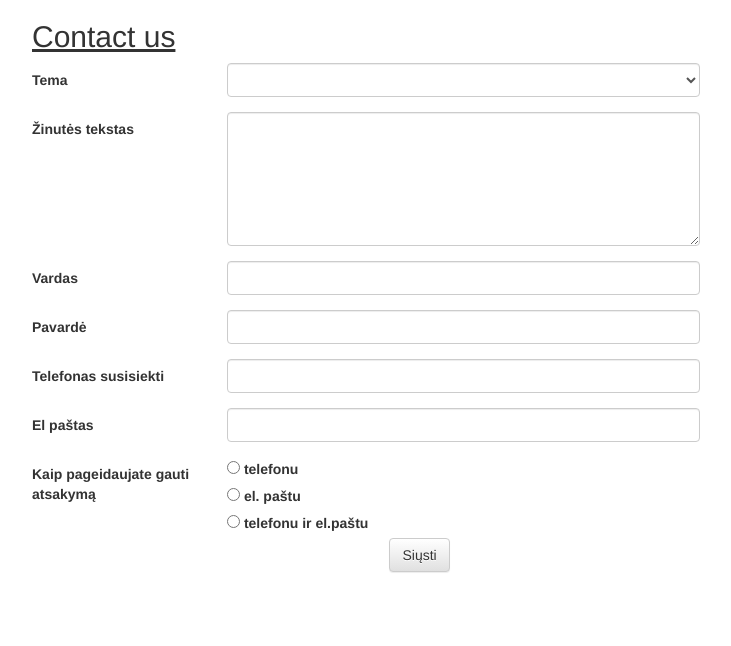
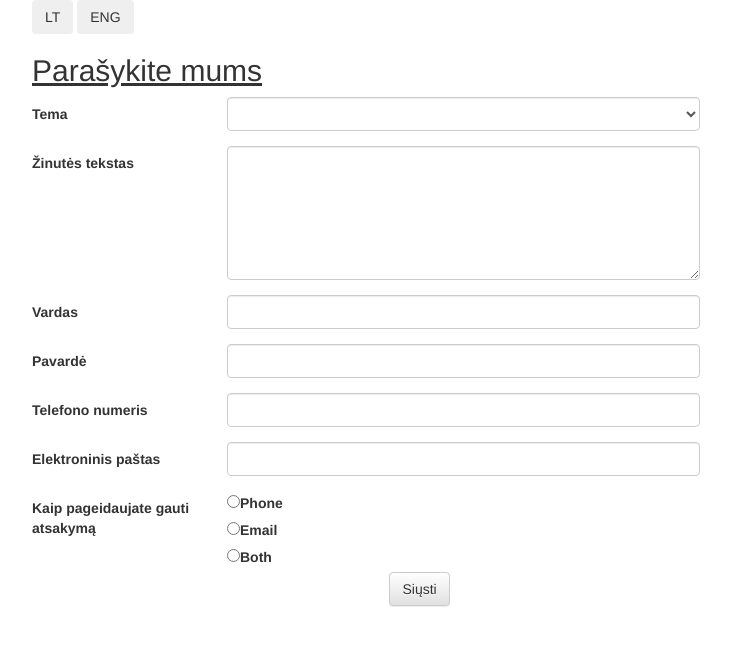
Before and after one commit to dovius/SwedbankRegistration, a plain HTML site: page src/main/resources/static/ContactUs.html in a window 1280 px wide. Shown: the whole page, without its empty margins (38-769 px from the left). Drawn offline with nearby package versions, Linux system fonts and the light colour scheme.

Commit message:
Added Languages to contact us

```diff
--- a/src/main/resources/static/ContactUs.html
+++ b/src/main/resources/static/ContactUs.html
@@ -20,7 +20,12 @@
 
 <div class="container">
 
-    <h2 class="title-header">Contact us</h2>
+    <div id="languages">
+        <button id="buttonLt" class="btn" onclick="changeLanguageToLt()">LT</button>
+        <button id="buttonEng" class="btn" onclick="changeLanguageToEng()">ENG</button>
+    </div>
+
+    <h2 id="header" class="title-header">Contact us</h2>
 
     <!-- BOOTSTRAP FORM -->
     <div ng-controller="ContactUsController">
@@ -29,65 +34,65 @@
                 <label for="inputSubject" class="col-sm-2 control-label">Tema</label>
                 <div class="col-sm-10">
                     <select class="form-control" id="inputSubject" ng-model="subject">
-                        <option value=" ">Pasirinkite</option>
-                        <option value="Taupymas ir investavimas">Taupymas ir investavimas</option>
-                        <option value="Pensijos ir kaupimas">Pensijos ir kaupimas</option>
-                        <option value="Gyvybės draudimas">Gyvybės draudimas</option>
-                        <option value="Ne gyvybės draudimas">Ne gyvybės draudimas</option>
-                        <option value="Paskolos, lizingas">Paskolos, lizingas</option>
-                        <option value="Kasdieninių finansų valdymas">Kasdieninių finansų valdymas</option>
+                        <option id="selectChose" value=" ">Pasirinkite</option>
+                        <option id="selectSaveAndInvestment" value="Taupymas ir investavimas">Taupymas ir investavimas</option>
+                        <option id="selectPension" value="Pensijos ir kaupimas">Pensijos ir kaupimas</option>
+                        <option id="selectLife" value="Gyvybės draudimas">Gyvybės draudimas</option>
+                        <option id="selectInsurance" value="Ne gyvybės draudimas">Ne gyvybės draudimas</option>
+                        <option id="selectLizing" value="Paskolos, lizingas">Paskolos, lizingas</option>
+                        <option id="selectFinance" value="Kasdieninių finansų valdymas">Kasdieninių finansų valdymas</option>
                     </select>
                 </div>
             </div>
             <div class="form-group">
-                <label for="inputComment" class="col-sm-2 control-label">Žinutės tekstas</label>
+                <label id="messageText" for="inputComment" class="col-sm-2 control-label">Žinutės tekstas</label>
                 <div class="col-sm-10">
                     <textarea class="form-control" name="comments" maxlength="160" cols="34" rows="6" id="inputComment" ng-model="message"></textarea>
                 </div>
             </div>
             <div class="form-group">
-                <label for="inputName" class="col-sm-2 control-label text-right">Vardas</label>
+                <label id="textName" for="inputName" class="col-sm-2 control-label text-right">Vardas</label>
                 <div class="col-sm-10">
                     <input type="text" class="form-control" id="inputName" ng-model="name">
                 </div>
             </div>
             <div class="form-group">
-                <label for="inputPassword" class="col-sm-2 control-label">Pavardė</label>
+                <label id="textSurname" for="inputPassword" class="col-sm-2 control-label">Pavardė</label>
                 <div class="col-sm-10">
                     <input type="text" class="form-control" id="inputPassword" ng-model="surname">
                 </div>
             </div>
             <div class="form-group">
-                <label for="inputPhone" class="col-sm-2 control-label">Telefonas susisiekti</label>
+                <label id="textPhone" for="inputPhone" class="col-sm-2 control-label">Telefonas susisiekti</label>
                 <div class="col-sm-10">
                     <input type="text" class="form-control" id="inputPhone" ng-model="phone">
                 </div>
             </div>
             <div class="form-group">
-                <label for="inputEmail" class="col-sm-2 control-label">El paštas</label>
+                <label id="textEmail" for="inputEmail" class="col-sm-2 control-label">El paštas</label>
                 <div class="col-sm-10">
                     <input type="email" class="form-control" id="inputEmail" ng-model="email">
                 </div>
             </div>
             <div class="form-group">
-                <label class="col-sm-2 control-label">Kaip pageidaujate gauti atsakymą</label>
+                <label id="textAnswer" class="col-sm-2 control-label">Kaip pageidaujate gauti atsakymą</label>
                 <div class="col-sm-10">
-                    <label><input type="radio" name="test" ng-model="radioValue" value="telefonu"/> telefonu</label><div/>
-                    <label><input type="radio" name="test" ng-model="radioValue" value="el. paštu"/> el. paštu</label><div/>
-                    <label><input type="radio" name="test" ng-model="radioValue" value="telefonu ir el.paštu"/> telefonu ir el.paštu</label>
+                    <label id="radioPhone"><input type="radio" name="test" ng-model="radioValue" value="telefonu"/> telefonu</label><div/>
+                    <label id="radioEmail"><input type="radio" name="test" ng-model="radioValue" value="el. paštu"/> el. paštu</label><div/>
+                    <label id="radioBoth"><input type="radio" name="test" ng-model="radioValue" value="telefonu ir el.paštu"/> telefonu ir el.paštu</label>
                 </div>
             </div>
             <div class="form-group">
                 <div class="col-sm-offset-2 col-sm-10">
                     <span id="thebox"></span>
-                    <button type="submit" onclick="document.getElementById('thebox').value='head of gwyneth paltrow';" class="btn btn-default">Siųsti</button>
+                    <button type="submit" id="submitButton" onclick="document.getElementById('thebox').value='head of gwyneth paltrow';" class="btn btn-default">Siųsti</button>
                 </div>
             </div>
-
         </form>
     </div>
     <!-- BOOTSTRAP FORM -->
 </div>
 
+<script src="js/contactUsLanguageController.js"></script>
 </body>
 </html>
--- /dev/null
+++ b/src/main/resources/static/js/contactUsLanguageController.js
@@ -0,0 +1,81 @@
+/**
+ * Created by vytautassugintas on 17/02/16.
+ */
+var selectChose = document.getElementById("selectChose");
+var selectSaveAndInvestment = document.getElementById("selectSaveAndInvestment");
+var selectPension = document.getElementById("selectPension");
+var selectLife = document.getElementById("selectLife");
+var selectInsurance = document.getElementById("selectInsurance");
+var selectLizing = document.getElementById("selectLizing");
+var selectFinance = document.getElementById("selectFinance");
+
+var messageText = document.getElementById("messageText");
+var textName = document.getElementById("textName");
+var textSurname = document.getElementById("textSurname");
+var textPhone = document.getElementById("textPhone");
+var textEmail = document.getElementById("textEmail");
+var textAnswer = document.getElementById("textAnswer");
+
+var radioPhone = document.getElementById("radioPhone");
+var radioEmail = document.getElementById("radioEmail");
+var radioBoth = document.getElementById("radioBoth");
+
+var buttonSubmit = document.getElementById("submitButton");
+
+var header = document.getElementById("header");
+
+var language = localStorage.getItem("LANG");
+
+if(language === "ENG"){
+    changeLanguageToEng();
+} else{
+    changeLanguageToLt();
+}
+
+function changeLanguageToEng() {
+    header.innerHTML = "Contact Us";
+    selectChose.innerHTML = "Choose";
+    selectSaveAndInvestment.innerHTML = "Savings and Investments";
+    selectPension.innerHTML = "Pensions and Accumulation";
+    selectLife.innerHTML = "Life insurance";
+    selectInsurance.innerHTML = "Non-life insurance";
+    selectLizing.innerHTML = "Loans and leasing";
+    selectFinance.innerHTML = "Daily financial management";
+
+    messageText.innerHTML = "Message text";
+    textName.innerHTML = "Name";
+    textSurname.innerHTML = "Surname";
+    textPhone.innerHTML = "Phone Number";
+    textEmail.innerHTML = "Email";
+    textAnswer.innerHTML = "How do you like to receive an answer";
+
+    radioBoth.innerHTML = '<input type="radio" name="test" ng-model="radioValue" value="Both"/>' + "Both";
+    radioEmail.innerHTML = '<input type="radio" name="test" ng-model="radioValue" value="Email"/>' + "Email";
+    radioPhone.innerHTML = '<input type="radio" name="test" ng-model="radioValue" value="Phone"/>' + "Phone";
+
+    buttonSubmit.innerHTML = "Submit";
+}
+
+function changeLanguageToLt(){
+    header.innerHTML = "Parašykite mums";
+    selectChose.innerHTML = "Pasirinkite";
+    selectSaveAndInvestment.innerHTML = "Taupymas ir investavimas";
+    selectPension.innerHTML = "Pensijos ir kaupimas";
+    selectLife.innerHTML = "Gyvybės draudimas";
+    selectInsurance.innerHTML = "Ne gyvybės draudimas";
+    selectLizing.innerHTML = "Paskolos, lizingas";
+    selectFinance.innerHTML = "Kasdieninių finansų valdymas";
+
+    messageText.innerHTML = "Žinutės tekstas";
+    textName.innerHTML = "Vardas";
+    textSurname.innerHTML = "Pavardė";
+    textPhone.innerHTML = "Telefono numeris";
+    textEmail.innerHTML = "Elektroninis paštas";
+    textAnswer.innerHTML = "Kaip pageidaujate gauti atsakymą";
+
+    radioBoth.innerHTML = '<input type="radio" name="test" ng-model="radioValue" value="Both"/>' + "Both";
+    radioEmail.innerHTML = '<input type="radio" name="test" ng-model="radioValue" value="Email"/>' + "Email";
+    radioPhone.innerHTML = '<input type="radio" name="test" ng-model="radioValue" value="Phone"/>' + "Phone";
+
+    buttonSubmit.innerHTML = "Siųsti";
+}
--- a/src/main/resources/static/js/controllers.js
+++ b/src/main/resources/static/js/controllers.js
@@ -48,7 +48,6 @@ app.controller('RegistrationListController', function ($scope, $http) {
 app.controller("ContactUsController", function ($scope, $http) {
     $scope.ContactUs = function () {
         var data = $.param({
-
             subject: $scope.subject,
             message: $scope.message,
             name: $scope.name,
@@ -56,7 +55,6 @@ app.controller("ContactUsController", function ($scope, $http) {
             number: $scope.phone,
             email: $scope.email,
             radioValue: $scope.radioValue
-
         });
 
         console.log(data);
```
